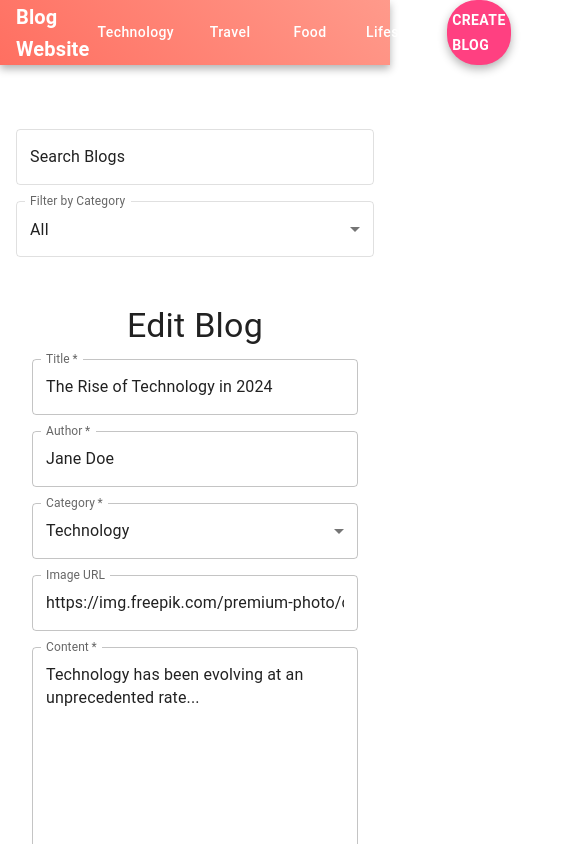
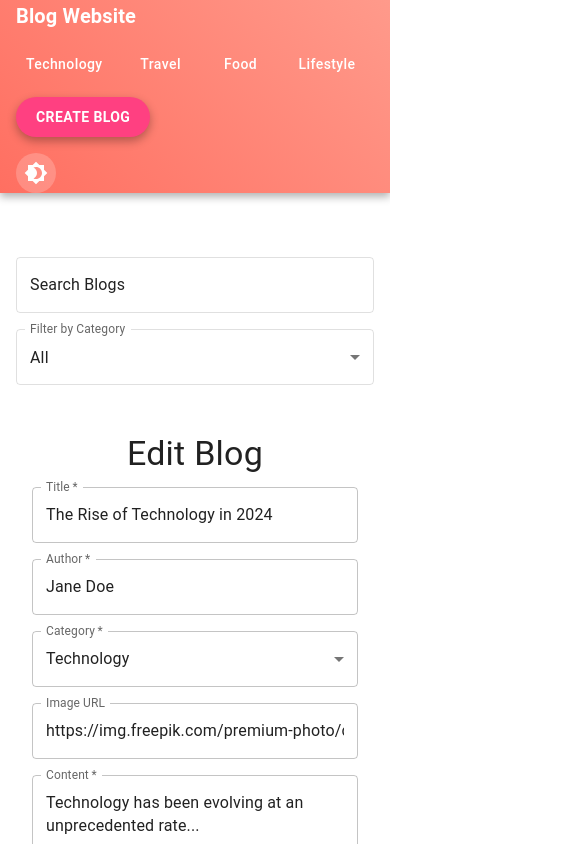
Before and after one commit to Noorain464/Blog_wEBSITE, a React (Create React App) app: page /edit-blog/1 in a window 390 px wide. Shown: the top 844 px of the page, 567 px wide, since content can reach past the window. Built offline with nearby package versions, Linux system fonts and the light colour scheme; the HTML template or start-up script is replaced by a standard one.

Commit message:
edit and delete

```diff
--- a/src/components/NavBar.js
+++ b/src/components/NavBar.js
@@ -1,5 +1,5 @@
 import React, { useContext } from 'react';
-import { AppBar, Toolbar, Typography, Button, IconButton, Box } from '@mui/material';
+import { AppBar, Toolbar, Typography, Button, IconButton, Box, useMediaQuery } from '@mui/material';
 import { Link } from 'react-router-dom';
 import { ThemeContext } from '../components/Theme';
 import Brightness4Icon from '@mui/icons-material/Brightness4';
@@ -8,6 +8,7 @@ import Brightness7Icon from '@mui/icons-material/Brightness7';
 const Navbar = () => {
   const { toggleTheme, mode } = useContext(ThemeContext);
   const categories = ['Technology', 'Travel', 'Food', 'Lifestyle'];
+  const isMobile = useMediaQuery(theme => theme.breakpoints.down('sm'));
 
   return (
     <AppBar
@@ -18,7 +19,7 @@ const Navbar = () => {
         marginBottom: 4,
       }}
     >
-      <Toolbar>
+      <Toolbar sx={{ flexDirection: isMobile ? 'column' : 'row', alignItems: isMobile ? 'flex-start' : 'center' }}>
         <Typography
           variant="h6"
           sx={{
@@ -26,13 +27,22 @@ const Navbar = () => {
             fontWeight: 'bold',
             color: '#ffffff',
             textDecoration: 'none',
+            mb: isMobile ? 2 : 0,
           }}
           component={Link}
           to="/"
         >
           Blog Website
         </Typography>
-        <Box sx={{ display: 'flex', gap: 2 }}>
+        <Box
+          sx={{
+            display: 'flex',
+            gap: 2,
+            flexWrap: 'wrap',
+            justifyContent: isMobile ? 'center' : 'flex-start',
+            mb: isMobile ? 2 : 0, // margin-bottom for mobile
+          }}
+        >
           {categories.map((category, index) => (
             <Button
               key={index}
@@ -44,6 +54,7 @@ const Navbar = () => {
                 borderRadius: '20px',
                 textTransform: 'capitalize',
                 fontSize: '14px',
+                padding: isMobile ? '4px 10px' : '8px 20px',
                 '&:hover': {
                   backgroundColor: mode === 'dark' ? '#555' : '#ffffff33',
                 },
@@ -58,7 +69,7 @@ const Navbar = () => {
           component={Link}
           to="/create-blog"
           sx={{
-            marginLeft: 2,
+            marginLeft: isMobile ? 0 : 2,
             padding: '8px 20px',
             color: mode === 'dark' ? '#333' : '#ffffff',
             backgroundColor: mode === 'dark' ? '#ffeb3b' : '#ff4081',
@@ -70,6 +81,7 @@ const Navbar = () => {
             '&:hover': {
               backgroundColor: mode === 'dark' ? '#fdd835' : '#f50057',
             },
+            mb: isMobile ? 2 : 0, // margin-bottom for mobile
           }}
         >
           Create Blog
@@ -78,7 +90,12 @@ const Navbar = () => {
         <IconButton
           color="inherit"
           onClick={toggleTheme}
-          sx={{ ml: 2, borderRadius: '50%', backgroundColor: mode === 'dark' ? '#555' : '#ffffff33', padding: '8px' }}
+          sx={{
+            ml: isMobile ? 0 : 2,
+            borderRadius: '50%',
+            backgroundColor: mode === 'dark' ? '#555' : '#ffffff33',
+            padding: '8px'
+          }}
         >
           {mode === 'dark' ? <Brightness7Icon /> : <Brightness4Icon />}
         </IconButton>
```
